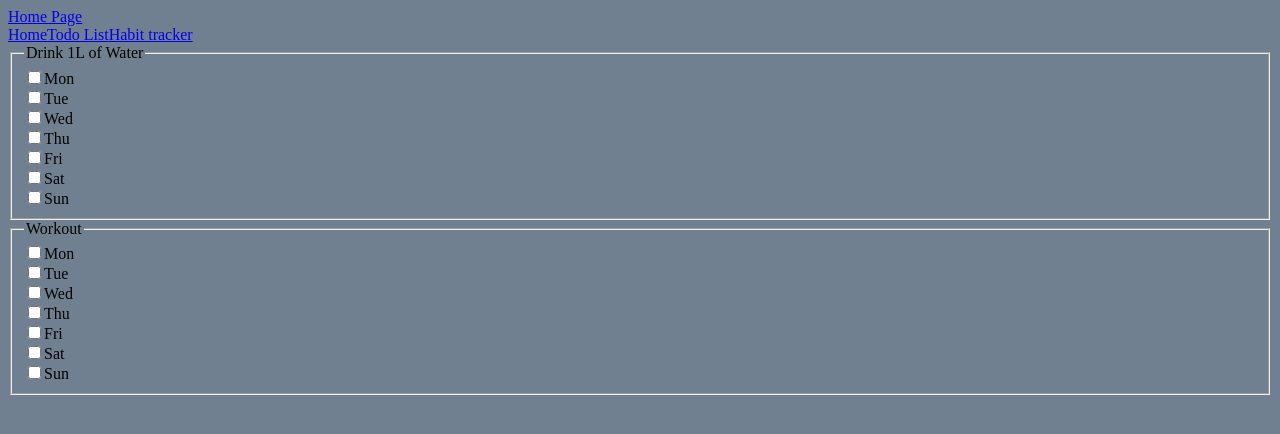
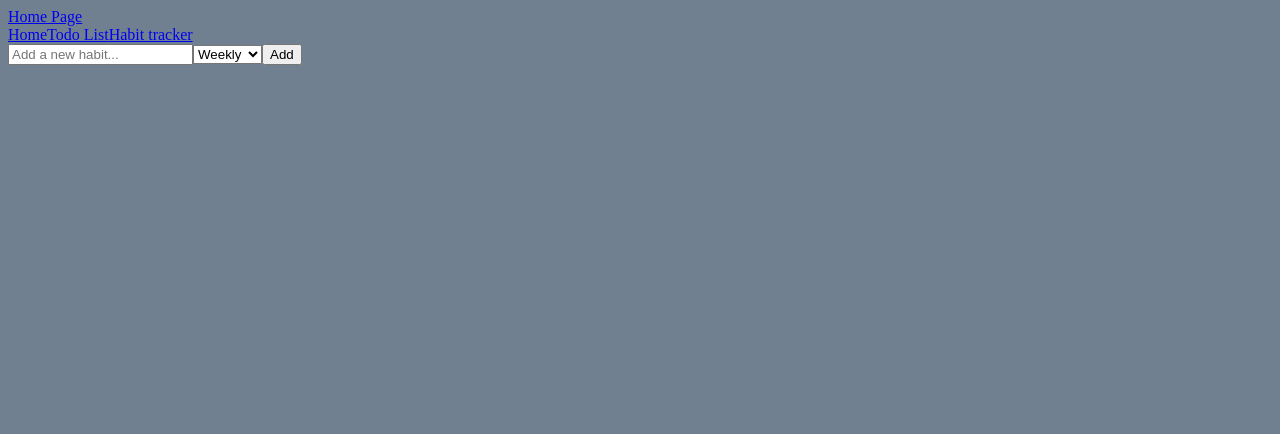
Before and after one commit to Ludovico02/TodoList, a React (Vite) app: page /habitTracker in a window 1280 px wide. Shown: the top 434 px of the page. Built offline with nearby package versions, Linux system fonts and the light colour scheme.

Commit message:
Added addNewHabit function and localstorage managment

```diff
--- a/src/features/habitTracker/components/Form.jsx
+++ b/src/features/habitTracker/components/Form.jsx
@@ -1,4 +1,15 @@
-export default function Form({ taskType, onSelect }) {
+import { useState } from "react";
+
+export default function Form({ taskType, onSelect, onAddHabit }) {
+    const [title, setTitle] = useState("");
+
+    const handleSubmit = (e) => {
+        e.preventDefault();
+        if(!title.trim()) return;
+        onAddHabit(title);
+        setTitle("");
+    }
+
     return (
         <form onSubmit={handleSubmit}>
             <input
--- a/src/features/habitTracker/components/HabitTracker.jsx
+++ b/src/features/habitTracker/components/HabitTracker.jsx
@@ -2,14 +2,43 @@ import WeeklyHabit from "./WeeklyHabits"
 import DailyHabit from "./DailyHabit"
 import MonthlyHabit from "./MonthlyHabit"
 import { useEffect, useState } from "react"
+import Form from "./Form"
 
 export default function HabitTracker() {
-    const [habits, setHabits] = useState([
-        {id: 1, name: "Drink 1L of Water", type: "Weekly", completed: Array(7).fill(false), times: 7},
-        {id: 2, name: "Workout", type: "Weekly", completed: Array(7).fill(false), times: 3},
-        {id: 3, name: "Stretching", type: "Daily", completed: 0, times: 3},
-        {id: 4, name: "Clean my room", type: "Monthly", completed: 0, times: 5}
-    ])
+    // const [habits, setHabits] = useState([
+    //     {id: 1, name: "Drink 1L of Water", type: "Weekly", completed: Array(7).fill(false), times: 7},
+    //     {id: 2, name: "Workout", type: "Weekly", completed: Array(7).fill(false), times: 3},
+    //     {id: 3, name: "Stretching", type: "Daily", completed: 0, times: 3},
+    //     {id: 4, name: "Clean my room", type: "Monthly", completed: 0, times: 5}
+    // ])
+
+    const [habits, setHabits] = useState(() => {
+        try {
+            const saved = localStorage.getItem("habits");
+            return saved ? JSON.parse(saved) : [];
+        } catch {
+            return [];
+        }
+    })
+
+    const [habitType, setHabitType] = useState("Weekly");
+
+    useEffect(() => {
+        localStorage.setItem("habits", JSON.stringify(habits));
+    }, [habits])
+
+    const addNewHabit = (title) => {
+        if(habits.includes(title)) return;
+
+        const newHabit = {
+            id: `${Date.now()}-${habitType}`,
+            name: title,
+            type: habitType,
+            completed: habitType === "Weekly" ? Array(7).fill(false) : 0,
+        }
+
+        setHabits([...habits, newHabit]);
+    }
 
     const toggleWeeklyDay = (id, day) => {
         setHabits(habits.map((habit) => (
@@ -22,6 +51,11 @@ export default function HabitTracker() {
 
     return (
         <div className="habit-tracker">
+            <Form
+                taskType={habitType}
+                onSelect={setHabitType}
+                onAddHabit={addNewHabit}
+            />
             {habits.map((habit, index) => (
                 habit.type === "Weekly" ?
                     <WeeklyHabit
```
